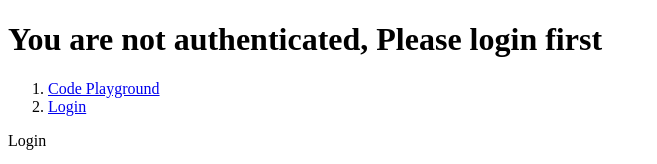
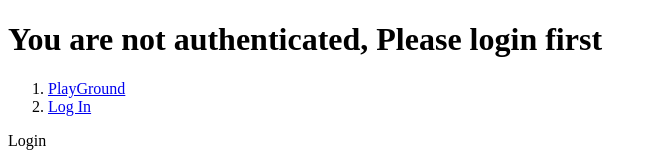
Before and after one commit to acciojob/code-playground-kapex-coder, a React app: page /login in a window 1280 px wide. Shown: the top 164 px of the page, without its empty margins (0-657 px from the left). Built offline with nearby package versions, Linux system fonts and the light colour scheme.

Commit message:
updated PlayGround & Log In

```diff
--- a/src/components/App.js
+++ b/src/components/App.js
@@ -21,8 +21,8 @@ const App = () => {
         </h1>
         <nav>
           <ol>
-            <li><NavLink to="/">Code Playground</NavLink></li>
-            <li><NavLink to="/login">Login</NavLink></li>
+            <li><NavLink to="/">PlayGround</NavLink></li>
+            <li><NavLink to="/login">Log In</NavLink></li>
           </ol>
         </nav>
       </header>
--- a/src/components/CodePlayground.js
+++ b/src/components/CodePlayground.js
@@ -3,7 +3,7 @@ import React from "react";
 const CodePlayground = () => {
   return (
     <div>
-      Hi Welcome to Code Playground
+      Hi Welcome to Code PlayGround
     </div>
   )
 }
```
